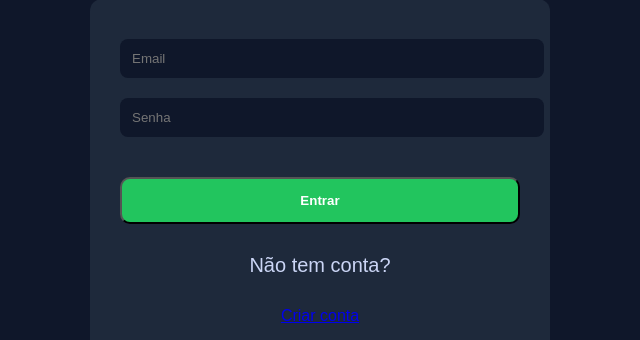
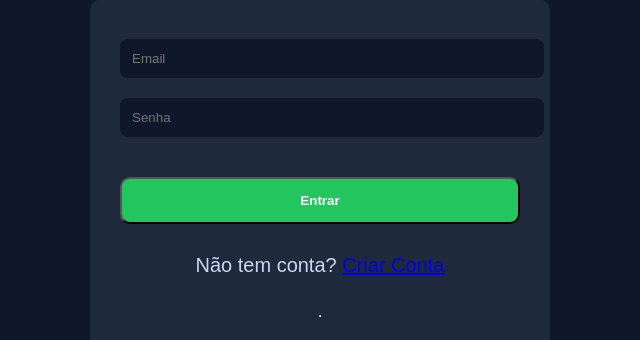
Before and after one commit to Accasto/NexPath, a plain HTML site: page Front end/login.html in a window 1280 px wide. Shown: the part 244-584 px from the top of the page, without its empty margins (320-960 px from the left). Drawn offline with Linux system fonts and the light colour scheme.

```diff
--- a/Front end/login.html
+++ b/Front end/login.html
@@ -26,9 +26,7 @@
 
 <button class="btn">Entrar</button>
 
-<p class="register-link">Não tem conta?</p>
-
-<a href="register.html">Criar conta</a>
+<p class="register-link">Não tem conta? <a href="register.html">Criar Conta</a></p>
 
 <hr>
 
```
